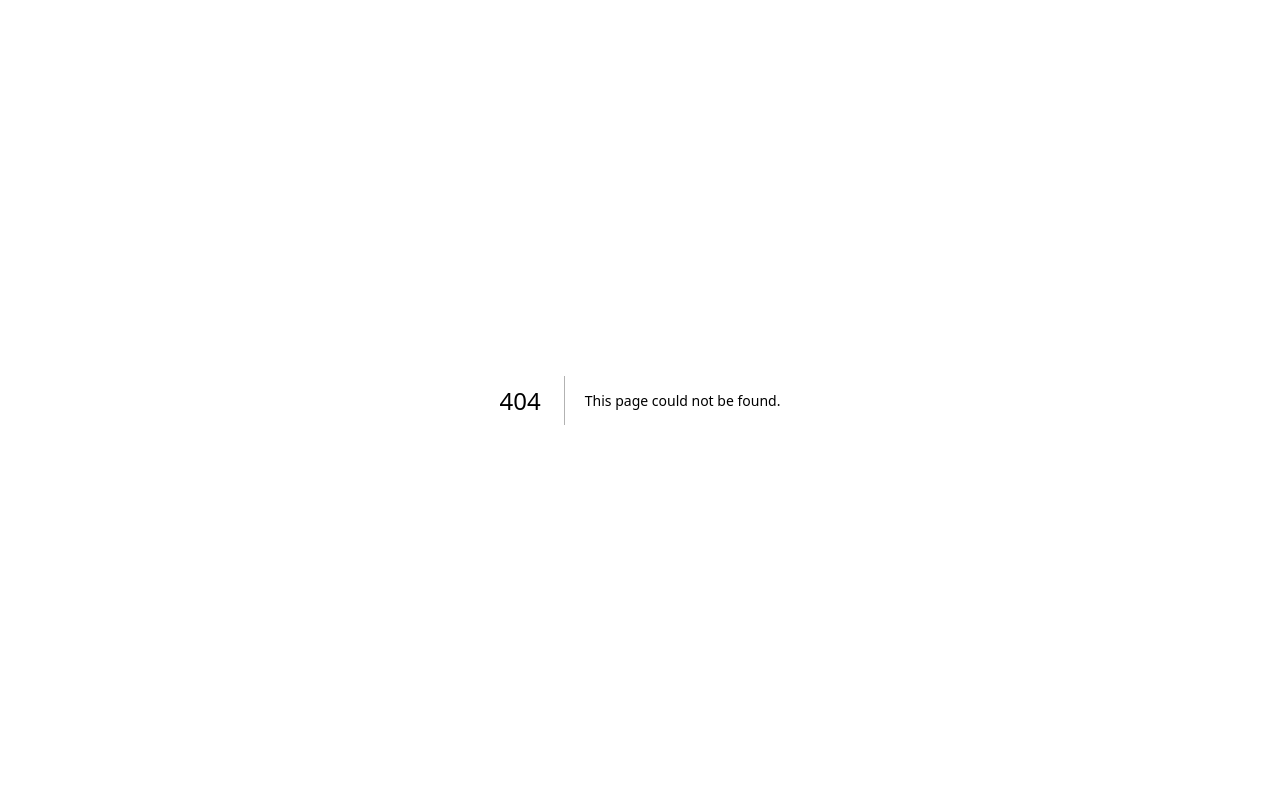
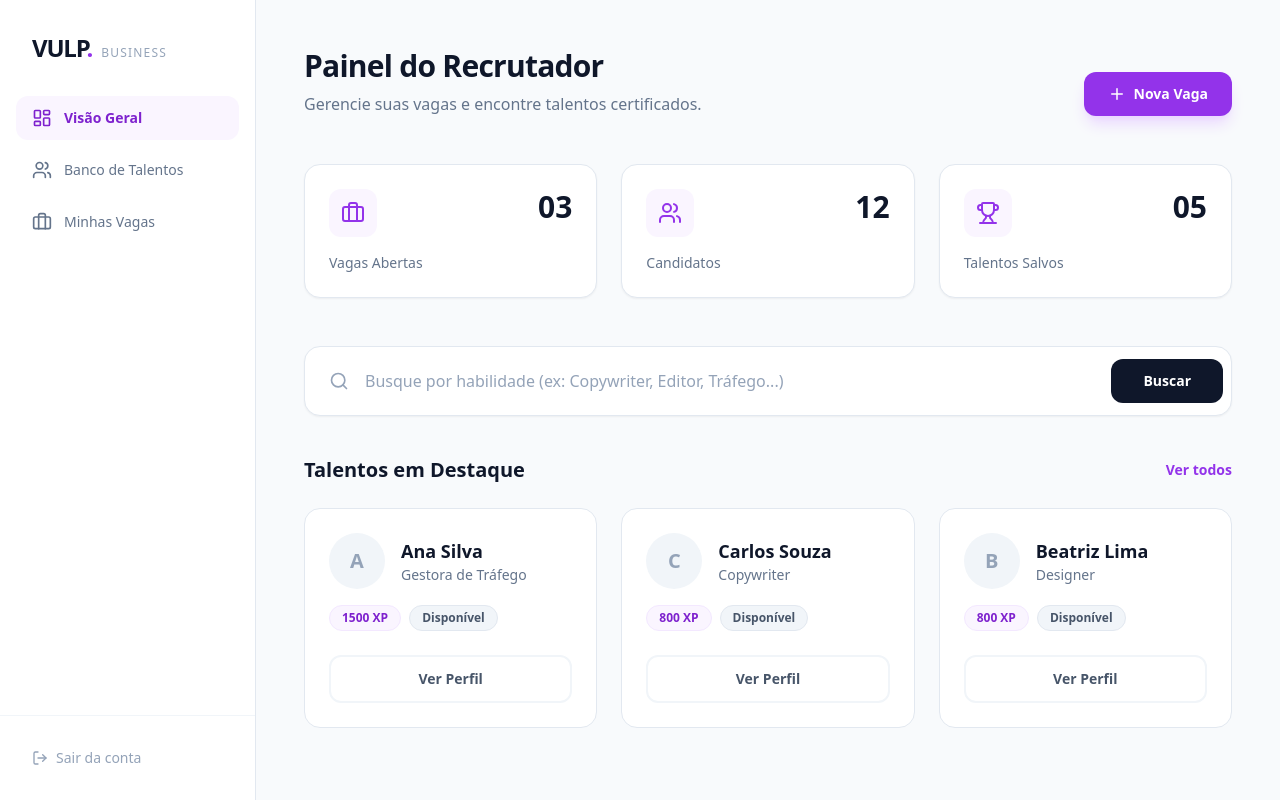
Before and after one commit to paulofer00/vulp-platform, a Next.js app: page /empresa/dashboard in a window 1280 px wide. Before the commit this address had no page. Built offline with nearby package versions, Linux system fonts and the light colour scheme.

Commit message:
login diferenciado

```diff
--- /dev/null
+++ b/app/empresa/dashboard/page.tsx
@@ -0,0 +1,127 @@
+import { supabase } from "@/lib/supabase";
+import { Briefcase, LayoutDashboard, LogOut, Plus, Search, Trophy, Users } from "lucide-react";
+import Link from "next/link";
+
+export default async function CompanyDashboard() {
+  // Nota: Aqui futuramente faremos o fetch real dos alunos
+
+  return (
+    <div className="min-h-screen bg-slate-50 text-slate-900 font-sans flex">
+
+      {/* --- SIDEBAR (Branca com detalhes Roxos) --- */}
+      <aside className="fixed left-0 top-0 h-full w-64 bg-white border-r border-slate-200 flex flex-col z-20">
+        <div className="p-8">
+            <div className="font-bold text-2xl tracking-tighter text-slate-900">
+                VULP<span className="text-purple-600">.</span> <span className="text-xs text-slate-400 font-normal uppercase tracking-widest ml-1">Business</span>
+            </div>
+        </div>
+
+        <nav className="flex-1 px-4 space-y-2">
+          <a href="#" className="flex items-center gap-3 px-4 py-3 bg-purple-50 text-purple-700 rounded-xl font-bold text-sm transition-colors">
+            <LayoutDashboard size={20} /> Visão Geral
+          </a>
+          <a href="#" className="flex items-center gap-3 px-4 py-3 text-slate-500 hover:bg-slate-50 hover:text-purple-600 rounded-xl font-medium text-sm transition-colors">
+            <Users size={20} /> Banco de Talentos
+          </a>
+          <a href="#" className="flex items-center gap-3 px-4 py-3 text-slate-500 hover:bg-slate-50 hover:text-purple-600 rounded-xl font-medium text-sm transition-colors">
+            <Briefcase size={20} /> Minhas Vagas
+          </a>
+        </nav>
+
+        <div className="p-8 border-t border-slate-100">
+            <Link href="/" className="flex items-center gap-2 text-slate-400 hover:text-red-500 text-sm font-medium transition-colors">
+                <LogOut size={16} /> Sair da conta
+            </Link>
+        </div>
+      </aside>
+
+      {/* --- CONTEÚDO PRINCIPAL --- */}
+      <main className="flex-1 ml-64 p-8 md:p-12">
+
+        {/* Header */}
+        <header className="flex justify-between items-end mb-12">
+            <div>
+                <h1 className="text-3xl font-bold text-slate-900 tracking-tight">Painel do Recrutador</h1>
+                <p className="text-slate-500 mt-2">Gerencie suas vagas e encontre talentos certificados.</p>
+            </div>
+            <button className="bg-purple-600 hover:bg-purple-700 text-white px-6 py-3 rounded-xl font-bold text-sm flex items-center gap-2 shadow-lg shadow-purple-200 transition-all hover:-translate-y-1">
+                <Plus size={18} /> Nova Vaga
+            </button>
+        </header>
+
+        {/* Cards de Métricas */}
+        <div className="grid grid-cols-1 md:grid-cols-3 gap-6 mb-12">
+            {[
+                { label: "Vagas Abertas", value: "03", icon: <Briefcase size={24} className="text-purple-600"/> },
+                { label: "Candidatos", value: "12", icon: <Users size={24} className="text-purple-600"/> },
+                { label: "Talentos Salvos", value: "05", icon: <Trophy size={24} className="text-purple-600"/> },
+            ].map((stat, i) => (
+                <div key={i} className="bg-white p-6 rounded-2xl border border-slate-200 shadow-sm hover:shadow-md transition-shadow">
+                    <div className="flex justify-between items-start mb-4">
+                        <div className="p-3 bg-purple-50 rounded-xl">{stat.icon}</div>
+                        <span className="text-3xl font-bold text-slate-900">{stat.value}</span>
+                    </div>
+                    <p className="text-sm font-medium text-slate-500">{stat.label}</p>
+                </div>
+            ))}
+        </div>
+
+        {/* Barra de Busca */}
+        <div className="bg-white p-2 rounded-2xl shadow-sm border border-slate-200 mb-10 flex items-center">
+            <div className="p-4 text-slate-400">
+                <Search size={20} />
+            </div>
+            <input
+                type="text"
+                placeholder="Busque por habilidade (ex: Copywriter, Editor, Tráfego...)"
+                className="flex-1 py-3 text-slate-900 placeholder:text-slate-400 outline-none bg-transparent font-medium"
+            />
+            <button className="bg-slate-900 text-white px-8 py-3 rounded-xl font-bold text-sm hover:bg-slate-800 transition-colors">
+                Buscar
+            </button>
+        </div>
+
+        {/* Lista de Talentos (Exemplo Visual) */}
+        <div className="flex items-center justify-between mb-6">
+            <h2 className="text-xl font-bold text-slate-900">Talentos em Destaque</h2>
+            <Link href="/vitrine" className="text-sm font-bold text-purple-600 hover:text-purple-700">Ver todos</Link>
+        </div>
+
+        <div className="grid grid-cols-1 md:grid-cols-3 gap-6">
+            {/* Card Exemplo - Light Mode */}
+            {[1, 2, 3].map((item) => (
+                <div key={item} className="bg-white p-6 rounded-2xl border border-slate-200 hover:border-purple-200 hover:shadow-xl hover:shadow-purple-100/50 transition-all cursor-pointer group">
+                    <div className="flex items-center gap-4 mb-4">
+                        <div className="w-14 h-14 rounded-full bg-slate-100 overflow-hidden flex items-center justify-center text-slate-400 font-bold text-xl">
+                           {item === 1 ? 'A' : item === 2 ? 'C' : 'B'}
+                        </div>
+                        <div>
+                            <h3 className="font-bold text-lg text-slate-900 group-hover:text-purple-600 transition-colors">
+                                {item === 1 ? 'Ana Silva' : item === 2 ? 'Carlos Souza' : 'Beatriz Lima'}
+                            </h3>
+                            <p className="text-sm text-slate-500 font-medium">
+                                {item === 1 ? 'Gestora de Tráfego' : item === 2 ? 'Copywriter' : 'Designer'}
+                            </p>
+                        </div>
+                    </div>
+
+                    <div className="flex flex-wrap gap-2 mb-6">
+                        <span className="px-3 py-1 bg-purple-50 text-purple-700 text-xs font-bold rounded-full border border-purple-100">
+                            {item === 1 ? '1500 XP' : '800 XP'}
+                        </span>
+                        <span className="px-3 py-1 bg-slate-100 text-slate-600 text-xs font-bold rounded-full border border-slate-200">
+                            Disponível
+                        </span>
+                    </div>
+
+                    <button className="w-full py-3 rounded-xl border-2 border-slate-100 text-slate-600 font-bold text-sm group-hover:border-purple-600 group-hover:bg-purple-600 group-hover:text-white transition-all">
+                        Ver Perfil
+                    </button>
+                </div>
+            ))}
+        </div>
+
+      </main>
+    </div>
+  );
+}
--- a/app/login/page.tsx
+++ b/app/login/page.tsx
@@ -1,12 +1,12 @@
 "use client";
 
-import { createClient } from "@supabase/supabase-js"; // Vamos usar direto por enquanto para simplificar
+import { createClient } from "@supabase/supabase-js";
 import { ArrowLeft, Building2, GraduationCap, Loader2, Lock, Mail } from "lucide-react";
 import Link from "next/link";
 import { useRouter } from "next/navigation";
 import { useState } from "react";
 
-// Configuração rápida do cliente (depois moveremos para um hook melhor)
+// Configuração rápida (depois movemos para hook)
 const supabase = createClient(
   process.env.NEXT_PUBLIC_SUPABASE_URL!,
   process.env.NEXT_PUBLIC_SUPABASE_ANON_KEY!
@@ -16,11 +16,25 @@ export default function LoginPage() {
   const router = useRouter();
   const [userType, setUserType] = useState<"student" | "company">("student");
   const [loading, setLoading] = useState(false);
-
-  // Estados do formulário
   const [email, setEmail] = useState("");
   const [password, setPassword] = useState("");
   const [error, setError] = useState("");
+
+  // VARIAVEIS DE TEMA (O Segredo da troca de cor)
+  const isStudent = userType === "student";
+
+  // Cores dinâmicas baseadas na escolha
+  const theme = {
+    bg: isStudent ? "bg-[#050505]" : "bg-slate-50",
+    text: isStudent ? "text-white" : "text-slate-900",
+    cardBg: isStudent ? "bg-[#0A0A0A]" : "bg-white",
+    cardBorder: isStudent ? "border-white/10" : "border-slate-200 shadow-xl",
+    inputBg: isStudent ? "bg-white/5" : "bg-slate-100",
+    inputBorder: isStudent ? "border-white/10" : "border-slate-200",
+    inputText: isStudent ? "text-white" : "text-slate-900",
+    iconColor: isStudent ? "text-gray-500" : "text-slate-400",
+    accentColor: isStudent ? "text-purple-500" : "text-blue-600",
+  };
 
   async function handleLogin(e: React.FormEvent) {
     e.preventDefault();
@@ -28,7 +42,6 @@ export default function LoginPage() {
     setError("");
 
     try {
-      // 1. Tentar fazer login
       const { data, error: loginError } = await supabase.auth.signInWithPassword({
         email,
         password,
@@ -36,18 +49,17 @@ export default function LoginPage() {
 
       if (loginError) throw loginError;
 
-      // 2. Verificar o tipo de usuário no banco
+      // Verificar role
       const { data: profile } = await supabase
         .from("profiles")
         .select("role")
         .eq("id", data.user.id)
         .single();
 
-      // 3. Redirecionar para o lugar certo
       if (profile?.role === "company") {
         router.push("/empresa/dashboard");
       } else {
-        router.push("/aluno/dashboard"); // Ou vitrine se ainda não tiver dashboard
+        router.push("/aluno/dashboard");
       }
 
     } catch (err: any) {
@@ -59,18 +71,15 @@ export default function LoginPage() {
   }
 
   async function handleSignUp() {
-    // Função simples de cadastro para testarmos (depois melhoramos)
     setLoading(true);
     try {
       const { error } = await supabase.auth.signUp({
         email,
         password,
-        options: {
-          data: { role: userType } // Aqui salvamos se é aluno ou empresa
-        }
+        options: { data: { role: userType } }
       });
       if (error) throw error;
-      alert("Cadastro realizado! Verifique seu email ou tente logar (se a confirmação de email estiver desligada).");
+      alert(`Conta de ${isStudent ? 'Aluno' : 'Empresa'} criada! Verifique seu email.`);
     } catch (err: any) {
       setError(err.message);
     } finally {
@@ -79,41 +88,45 @@ export default function LoginPage() {
   }
 
   return (
-    <div className="min-h-screen bg-[#050505] text-white flex flex-col items-center justify-center p-6 relative overflow-hidden">
+    <div className={`min-h-screen ${theme.bg} ${theme.text} flex flex-col items-center justify-center p-6 relative overflow-hidden transition-colors duration-500 ease-in-out`}>
 
-      {/* Background Decor */}
-      <div className="absolute top-[-20%] left-[-10%] w-[600px] h-[600px] bg-purple-900/20 blur-[120px] rounded-full pointer-events-none" />
-      <div className="absolute bottom-[-20%] right-[-10%] w-[500px] h-[500px] bg-blue-900/10 blur-[120px] rounded-full pointer-events-none" />
+      {/* Background Decor (Muda de cor suavemente) */}
+      <div className={`absolute top-[-20%] left-[-10%] w-[600px] h-[600px] blur-[120px] rounded-full pointer-events-none transition-all duration-700 ${isStudent ? 'bg-purple-900/20' : 'bg-blue-200/40'}`} />
+      <div className={`absolute bottom-[-20%] right-[-10%] w-[500px] h-[500px] blur-[120px] rounded-full pointer-events-none transition-all duration-700 ${isStudent ? 'bg-blue-900/10' : 'bg-purple-200/40'}`} />
 
       <div className="w-full max-w-md relative z-10">
 
-        <Link href="/" className="inline-flex items-center gap-2 text-gray-500 hover:text-white mb-8 transition-colors">
+        <Link href="/" className={`inline-flex items-center gap-2 mb-8 transition-colors ${isStudent ? 'text-gray-500 hover:text-white' : 'text-slate-400 hover:text-slate-800'}`}>
           <ArrowLeft size={18} /> Voltar para Home
         </Link>
 
-        <div className="bg-[#0A0A0A] border border-white/10 rounded-3xl p-8 shadow-2xl">
+        <div className={`${theme.cardBg} border ${theme.cardBorder} rounded-3xl p-8 transition-all duration-500`}>
 
           <div className="text-center mb-8">
-            <h1 className="text-2xl font-bold mb-2 tracking-tight">Acesse a VULP</h1>
-            <p className="text-gray-400 text-sm">Entre para gerenciar sua carreira ou contratar.</p>
+            <h1 className="text-2xl font-bold mb-2 tracking-tight">
+              {isStudent ? "Portal do Aluno" : "Portal Corporativo"}
+            </h1>
+            <p className={isStudent ? "text-gray-400 text-sm" : "text-slate-500 text-sm"}>
+              {isStudent ? "Acesse suas aulas e conquistas." : "Gerencie vagas e contrate talentos."}
+            </p>
           </div>
 
           {/* Seletor de Tipo (Abas) */}
-          <div className="grid grid-cols-2 gap-2 p-1 bg-white/5 rounded-xl mb-8">
+          <div className={`grid grid-cols-2 gap-2 p-1 rounded-xl mb-8 transition-colors duration-500 ${isStudent ? 'bg-white/5' : 'bg-slate-100'}`}>
             <button
               onClick={() => setUserType("student")}
-              className={`flex items-center justify-center gap-2 py-3 rounded-lg text-sm font-bold transition-all ${
-                userType === "student"
+              className={`flex items-center justify-center gap-2 py-3 rounded-lg text-sm font-bold transition-all duration-300 ${
+                isStudent
                   ? "bg-purple-600 text-white shadow-lg"
-                  : "text-gray-400 hover:text-white hover:bg-white/5"
+                  : "text-slate-500 hover:text-slate-800 hover:bg-white"
               }`}
             >
               <GraduationCap size={16} /> Sou Aluno
             </button>
             <button
               onClick={() => setUserType("company")}
-              className={`flex items-center justify-center gap-2 py-3 rounded-lg text-sm font-bold transition-all ${
-                userType === "company"
+              className={`flex items-center justify-center gap-2 py-3 rounded-lg text-sm font-bold transition-all duration-300 ${
+                !isStudent
                   ? "bg-blue-600 text-white shadow-lg"
                   : "text-gray-400 hover:text-white hover:bg-white/5"
               }`}
@@ -125,14 +138,14 @@ export default function LoginPage() {
           {/* Formulário */}
           <form onSubmit={handleLogin} className="space-y-4">
             <div className="space-y-2">
-              <label className="text-xs font-bold text-gray-500 uppercase ml-1">Email</label>
+              <label className={`text-xs font-bold uppercase ml-1 transition-colors ${isStudent ? 'text-gray-500' : 'text-slate-400'}`}>Email</label>
               <div className="relative">
-                <Mail className="absolute left-4 top-1/2 -translate-y-1/2 text-gray-500" size={18} />
+                <Mail className={`absolute left-4 top-1/2 -translate-y-1/2 ${theme.iconColor}`} size={18} />
                 <input
                   type="email"
                   value={email}
                   onChange={(e) => setEmail(e.target.value)}
-                  className="w-full bg-white/5 border border-white/10 rounded-xl py-4 pl-12 pr-4 text-white focus:outline-none focus:border-purple-500 transition-colors placeholder:text-gray-600"
+                  className={`w-full ${theme.inputBg} border ${theme.inputBorder} rounded-xl py-4 pl-12 pr-4 ${theme.inputText} focus:outline-none focus:border-purple-500 transition-all placeholder:opacity-50`}
                   placeholder="seu@email.com"
                   required
                 />
@@ -140,42 +153,42 @@ export default function LoginPage() {
             </div>
 
             <div className="space-y-2">
-              <label className="text-xs font-bold text-gray-500 uppercase ml-1">Senha</label>
+              <label className={`text-xs font-bold uppercase ml-1 transition-colors ${isStudent ? 'text-gray-500' : 'text-slate-400'}`}>Senha</label>
               <div className="relative">
-                <Lock className="absolute left-4 top-1/2 -translate-y-1/2 text-gray-500" size={18} />
+                <Lock className={`absolute left-4 top-1/2 -translate-y-1/2 ${theme.iconColor}`} size={18} />
                 <input
                   type="password"
                   value={password}
                   onChange={(e) => setPassword(e.target.value)}
-                  className="w-full bg-white/5 border border-white/10 rounded-xl py-4 pl-12 pr-4 text-white focus:outline-none focus:border-purple-500 transition-colors placeholder:text-gray-600"
+                  className={`w-full ${theme.inputBg} border ${theme.inputBorder} rounded-xl py-4 pl-12 pr-4 ${theme.inputText} focus:outline-none focus:border-purple-500 transition-all placeholder:opacity-50`}
                   placeholder="••••••••"
                   required
                 />
               </div>
             </div>
 
-            {error && <p className="text-red-400 text-xs text-center">{error}</p>}
+            {error && <p className="text-red-500 text-xs text-center font-bold">{error}</p>}
 
             <button
               type="submit"
               disabled={loading}
-              className={`w-full py-4 rounded-xl font-bold text-white transition-all flex items-center justify-center gap-2 ${
-                userType === "student" ? "bg-purple-600 hover:bg-purple-700" : "bg-blue-600 hover:bg-blue-700"
+              className={`w-full py-4 rounded-xl font-bold text-white transition-all flex items-center justify-center gap-2 hover:scale-[1.02] active:scale-[0.98] ${
+                isStudent ? "bg-purple-600 hover:bg-purple-700" : "bg-blue-600 hover:bg-blue-700"
               }`}
             >
-              {loading ? <Loader2 className="animate-spin" /> : "Entrar na Plataforma"}
+              {loading ? <Loader2 className="animate-spin" /> : "Acessar Plataforma"}
             </button>
           </form>
 
-          {/* Botão de Cadastro Rápido (para teste) */}
+          {/* Botão de Cadastro Rápido */}
           <div className="mt-6 text-center">
-            <p className="text-gray-500 text-sm mb-2">Ainda não tem conta?</p>
+            <p className={`text-sm mb-2 ${isStudent ? 'text-gray-500' : 'text-slate-400'}`}>Ainda não tem conta?</p>
             <button
               onClick={handleSignUp}
               type="button"
-              className="text-white text-sm hover:underline"
+              className={`text-sm hover:underline font-medium ${isStudent ? 'text-white' : 'text-slate-900'}`}
             >
-              Criar conta de {userType === "student" ? "Aluno" : "Empresa"} agora
+              Criar conta de {isStudent ? "Aluno" : "Empresa"} agora
             </button>
           </div>
 
```
